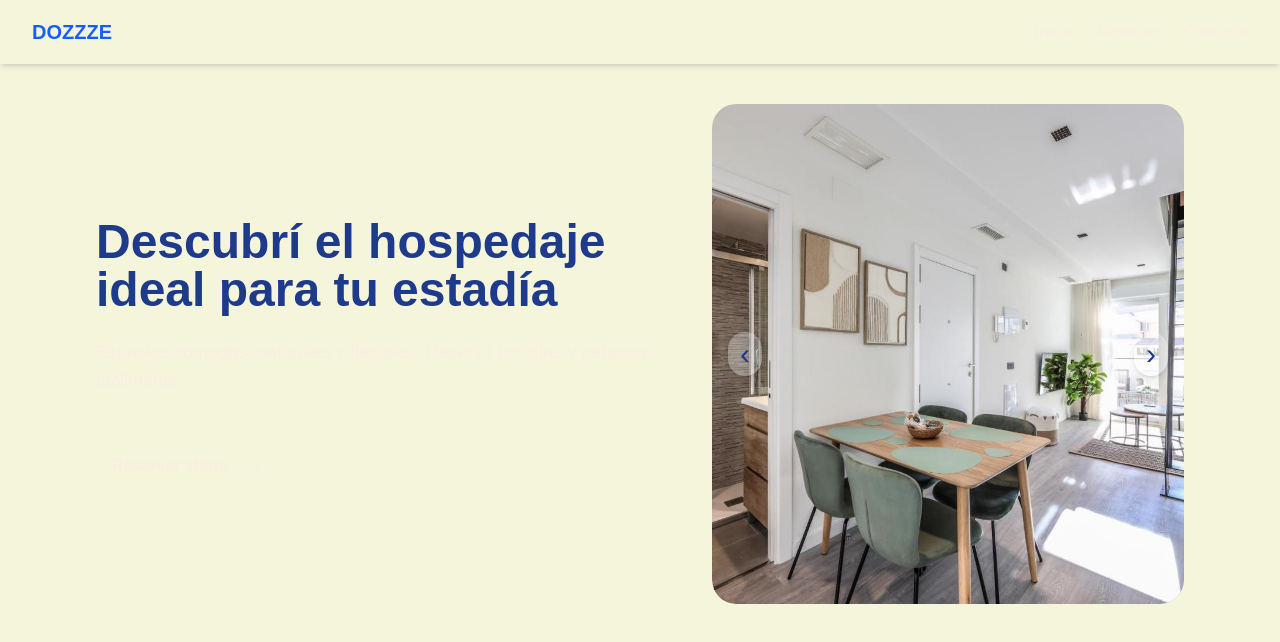
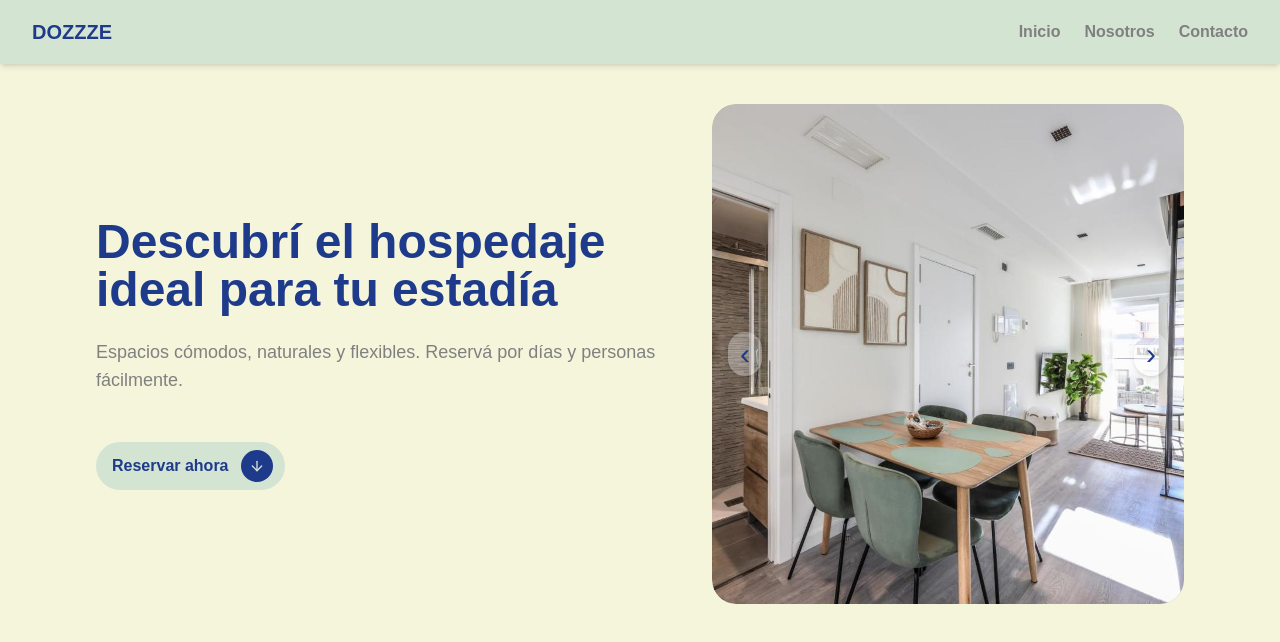
Before and after one commit to marwos-dev/dozzze_fe, a Next.js app: page / in a window 1280 px wide. Shown: the top 642 px of the page. Built offline with nearby package versions, Linux system fonts and the light colour scheme.

Commit message:
improves navbar and add color pallete in global css

```diff
--- a/src/components/layout/Navbar.tsx
+++ b/src/components/layout/Navbar.tsx
@@ -3,54 +3,71 @@ import Link from 'next/link'
 import { useState } from 'react'
 import { Menu, X } from 'lucide-react'
 
+const navLinks = [
+    { label: 'Inicio', href: '#inicio' },
+    { label: 'Nosotros', href: '#nosotros' },
+    { label: 'Contacto', href: '#contacto' },
+]
+
 export default function Navbar() {
     const [open, setOpen] = useState(false)
 
     return (
-        <nav className="bg-primarydozze  shadow-md sticky top-0 z-50">
+        <nav className="bg-greenlight shadow-md sticky top-0 z-50">
             <div className="max-w-7xl mx-auto px-4 sm:px-6 lg:px-8">
                 <div className="flex justify-between h-16 items-center">
-                    {/* Logo */}
-                    <Link href="/" className="text-xl font-bold text-blue-600">
+                    <Link href="#inicio" className="text-xl font-bold text-dozeblue">
                         DOZZZE
                     </Link>
 
-                    {/* Desktop menu */}
+                    {/* Desktop */}
                     <div className="hidden md:flex space-x-6">
-                        <Link href="/" className="hover:text-blue-600 transition">
-                            Inicio
-                        </Link>
-                        <Link href="/about" className="hover:text-blue-600 transition">
-                            Nosotros
-                        </Link>
-                        <Link href="/contact" className="hover:text-blue-600 transition">
-                            Contacto
-                        </Link>
+                        {navLinks.map(({ label, href }) => (
+                            <a
+                                key={href}
+                                href={href}
+                                className="text-dozegray font-semibold hover:text-dozeblue transition"
+                            >
+                                {label}
+                            </a>
+                        ))}
                     </div>
 
-                    {/* Mobile menu button */}
+                    {/* Mobile toggle button */}
                     <button
                         onClick={() => setOpen(!open)}
-                        className="md:hidden text-gray-600 hover:text-blue-600"
+                        className="md:hidden text-gray-600 hover:text-dozeblue"
                     >
                         {open ? <X size={24} /> : <Menu size={24} />}
                     </button>
                 </div>
             </div>
+            {/* Mobile menu */}
+            <div
+                className={`fixed top-0 right-0 h-full w-64 bg-greenlight shadow-lg z-40 transform transition-transform duration-300 md:hidden ${open ? 'translate-x-0' : 'translate-x-full'
+                    }`}
+            >
+                <div className="pt-20">
+                    {navLinks.map(({ label, href }, index) => (
+                        <a
+                            key={href}
+                            href={href}
+                            className={`block px-6 py-4 text-lg font-semibold text-dozegray hover:text-dozeblue transition ${index !== navLinks.length - 1 ? 'border-b border-dozegray/30' : ''
+                                }`}
+                            onClick={() => setOpen(false)}
+                        >
+                            {label}
+                        </a>
+                    ))}
+                </div>
+            </div>
 
-            {/* Mobile menu */}
+            {/* Overlay oscuro */}
             {open && (
-                <div className="md:hidden px-4 pb-4 space-y-2">
-                    <Link href="/" className="block hover:text-blue-600">
-                        Inicio
-                    </Link>
-                    <Link href="/about" className="block hover:text-blue-600">
-                        Nosotros
-                    </Link>
-                    <Link href="/contact" className="block hover:text-blue-600">
-                        Contacto
-                    </Link>
-                </div>
+                <div
+                    className="fixed inset-0 bg-black/80 bg-opacity-30 z-30 md:hidden"
+                    onClick={() => setOpen(false)}
+                />
             )}
         </nav>
     )
--- a/src/styles/globals.css
+++ b/src/styles/globals.css
@@ -18,6 +18,10 @@ body {
   color: var(--foreground);
   font-family: Arial, Helvetica, sans-serif;
 }
-/* * Título: #4682B4 (Azul Acero) - Mantiene el contraste para el título.
-* Texto: #808080 (Gris Paloma) - Sigue siendo una opción legible.
-* Background: #F5F5DC (Beige Arena) */
+
+@theme {
+  --color-greenlight: #D4E4D3;
+  --color-dozeblue:#1E3A8A;
+  --color-dozegray:#808080;
+  --color-dozebg1:#F5F5DC;
+}
```
